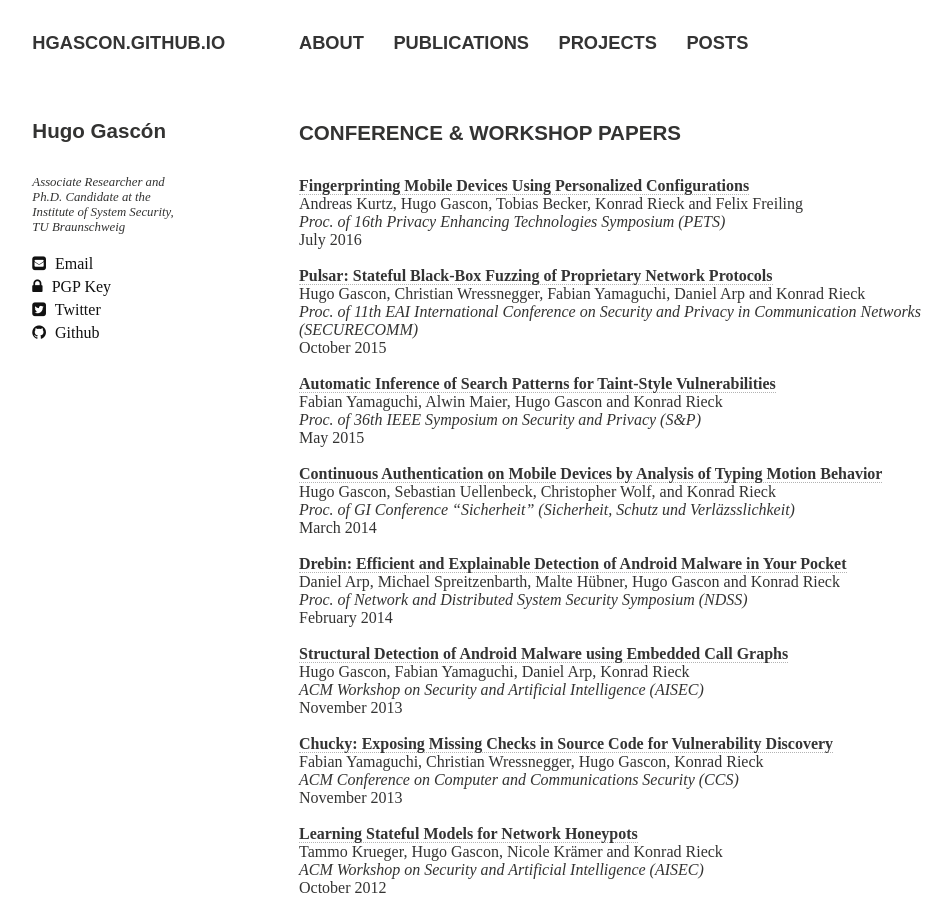
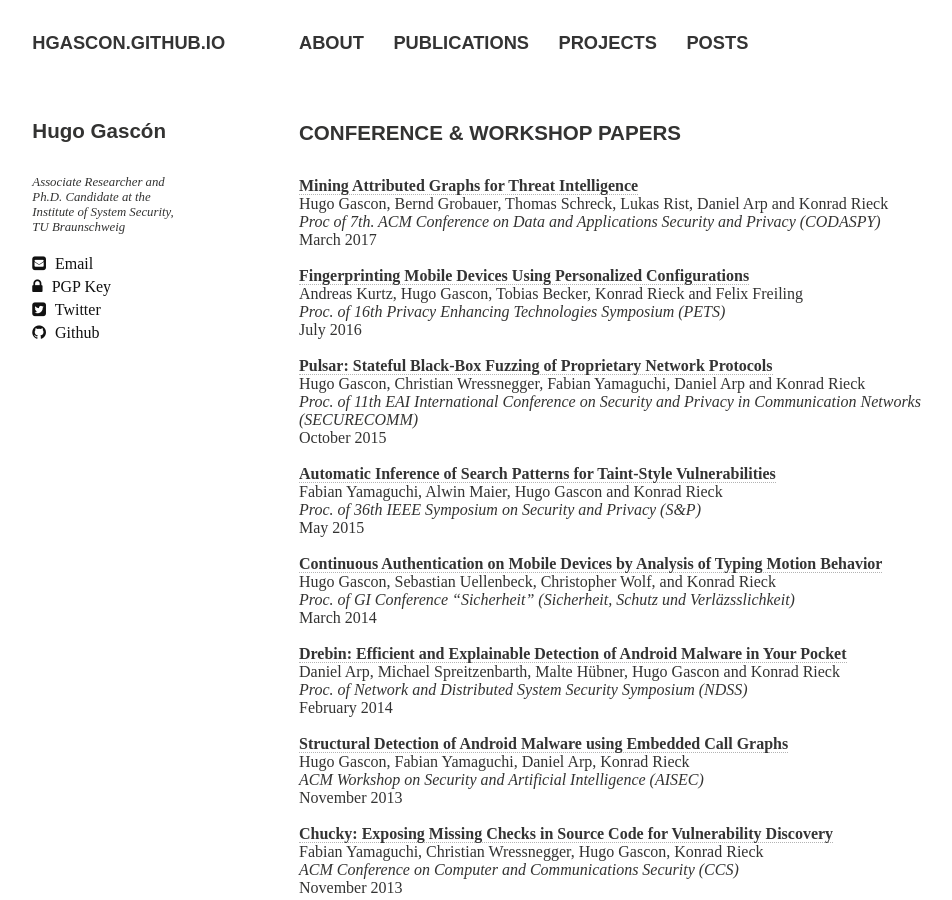
Before and after one commit to hgascon/hgascon.github.io, a Jekyll site: the page built from publications/index.md, in a window 1280 px wide and 900 px high. Shown: the whole window, without its empty margins (21-973 px from the left). Built offline with Jekyll 4.4.1, drawn with Linux system fonts in a browser that asks for light colours; nearby versions of some CDN libraries; some web fonts are replaced.

Commit message:
Update index.md

```diff
--- a/publications/index.md
+++ b/publications/index.md
@@ -9,6 +9,11 @@ comments: false
 
 #### CONFERENCE & WORKSHOP PAPERS
 
+[**Mining Attributed Graphs for Threat Intelligence**](/publications/2017-codaspy.pdf)<br>
+Hugo Gascon, Bernd Grobauer, Thomas Schreck, Lukas Rist, Daniel Arp and Konrad Rieck<br>
+*Proc of 7th. ACM Conference on Data and Applications Security and Privacy (CODASPY)*<br>
+March 2017<br>
+<br>
 [**Fingerprinting Mobile Devices Using Personalized Configurations**](https://www1.cs.fau.de/filepool/projects/unique/unique.pdf)<br>
 Andreas Kurtz, Hugo Gascon, Tobias Becker, Konrad Rieck and Felix Freiling<br>
 *Proc. of 16th Privacy Enhancing Technologies Symposium (PETS)*<br>
```
